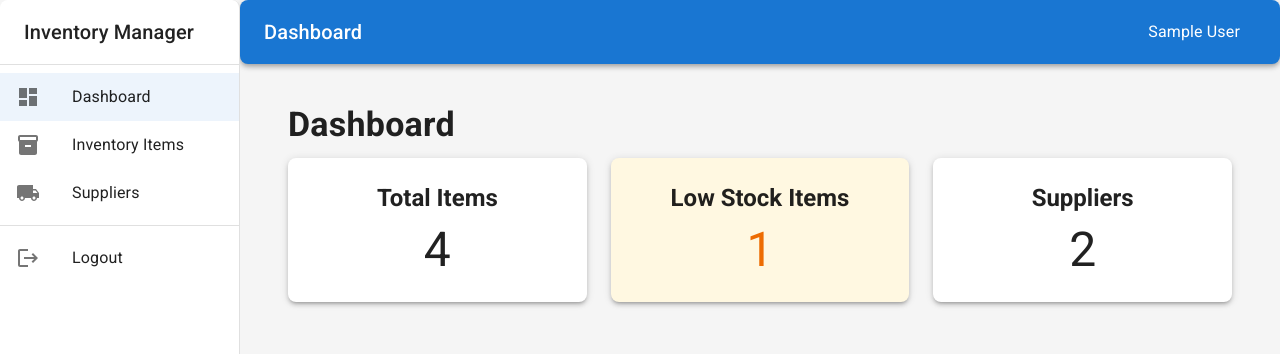
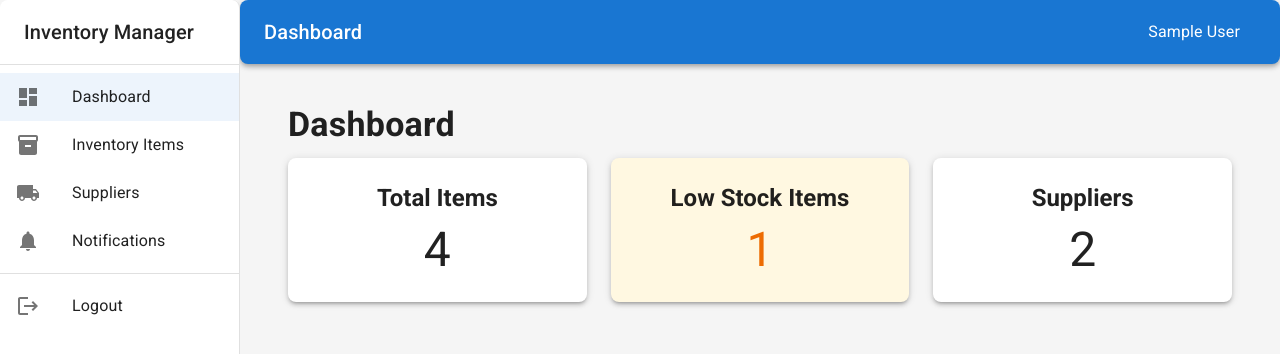
Before and after one commit to Kostasanasta/Inventory_Management, a React (Create React App) app in the folder frontend/: page /dashboard in a window 1280 px wide. Shown: the top 354 px of the page. Built offline with nearby package versions, Linux system fonts and the light colour scheme; no server answers; sample sign-in values are in the browser's storage.

Commit message:
Update MainLayout.jsx

```diff
--- a/frontend/src/components/layouts/MainLayout.jsx
+++ b/frontend/src/components/layouts/MainLayout.jsx
@@ -1,4 +1,3 @@
-// src/components/layouts/MainLayout.js
 import React, { useState, useContext } from 'react';
 import { Outlet, useNavigate, Link, useLocation } from 'react-router-dom';
 import {
@@ -14,7 +13,8 @@ import {
   Divider,
   IconButton,
   Container,
-  ListItemButton
+  ListItemButton,
+  Badge
 } from '@mui/material';
 import {
   Menu as MenuIcon,
@@ -23,6 +23,7 @@ import {
   LocalShipping as SupplierIcon,
   AdminPanelSettings as AdminIcon,
   Logout as LogoutIcon,
+  Notifications as NotificationsIcon
 } from '@mui/icons-material';
 import { AuthContext } from '../../context/AuthContext';
 
@@ -33,6 +34,22 @@ const MainLayout = () => {
   const { currentUser, logout, isAdmin } = useContext(AuthContext);
   const navigate = useNavigate();
   const location = useLocation();
+
+  // Get low stock items count from localStorage
+  const getLowStockItemsCount = () => {
+    try {
+      const storedItems = localStorage.getItem('mockItems');
+      if (!storedItems) return 0;
+
+      const items = JSON.parse(storedItems);
+      return items.filter(item => item.quantity <= item.reorderLevel).length;
+    } catch (error) {
+      console.error('Error getting low stock items count:', error);
+      return 0;
+    }
+  };
+
+  const lowStockCount = getLowStockItemsCount();
 
   const handleDrawerToggle = () => {
     setMobileOpen(!mobileOpen);
@@ -47,10 +64,19 @@ const MainLayout = () => {
     { text: 'Dashboard', icon: <DashboardIcon />, path: '/dashboard' },
     { text: 'Inventory Items', icon: <InventoryIcon />, path: '/items' },
     { text: 'Suppliers', icon: <SupplierIcon />, path: '/suppliers' },
+    {
+      text: 'Notifications',
+      icon: (
+        <Badge badgeContent={lowStockCount} color="error">
+          <NotificationsIcon />
+        </Badge>
+      ),
+      path: '/notifications/settings'
+    }
   ];
 
   // Only show admin panel for admin users
-  if (isAdmin()) {
+  if (isAdmin && isAdmin()) {
     menuItems.push({ text: 'Admin Panel', icon: <AdminIcon />, path: '/admin' });
   }
 
@@ -64,7 +90,10 @@ const MainLayout = () => {
       <Divider />
       <List>
         {menuItems.map((item) => (
-          <ListItem key={item.text} disablePadding>
+          <ListItem
+            disablePadding
+            key={item.text}
+          >
             <ListItemButton
               component={Link}
               to={item.path}
@@ -112,7 +141,7 @@ const MainLayout = () => {
           </Typography>
           <Box sx={{ flexGrow: 1 }} />
           <Typography variant="body1" sx={{ mr: 2 }}>
-            {currentUser?.name || currentUser?.email}
+            {currentUser?.name || currentUser?.email || 'Guest'}
           </Typography>
         </Toolbar>
       </AppBar>
```
